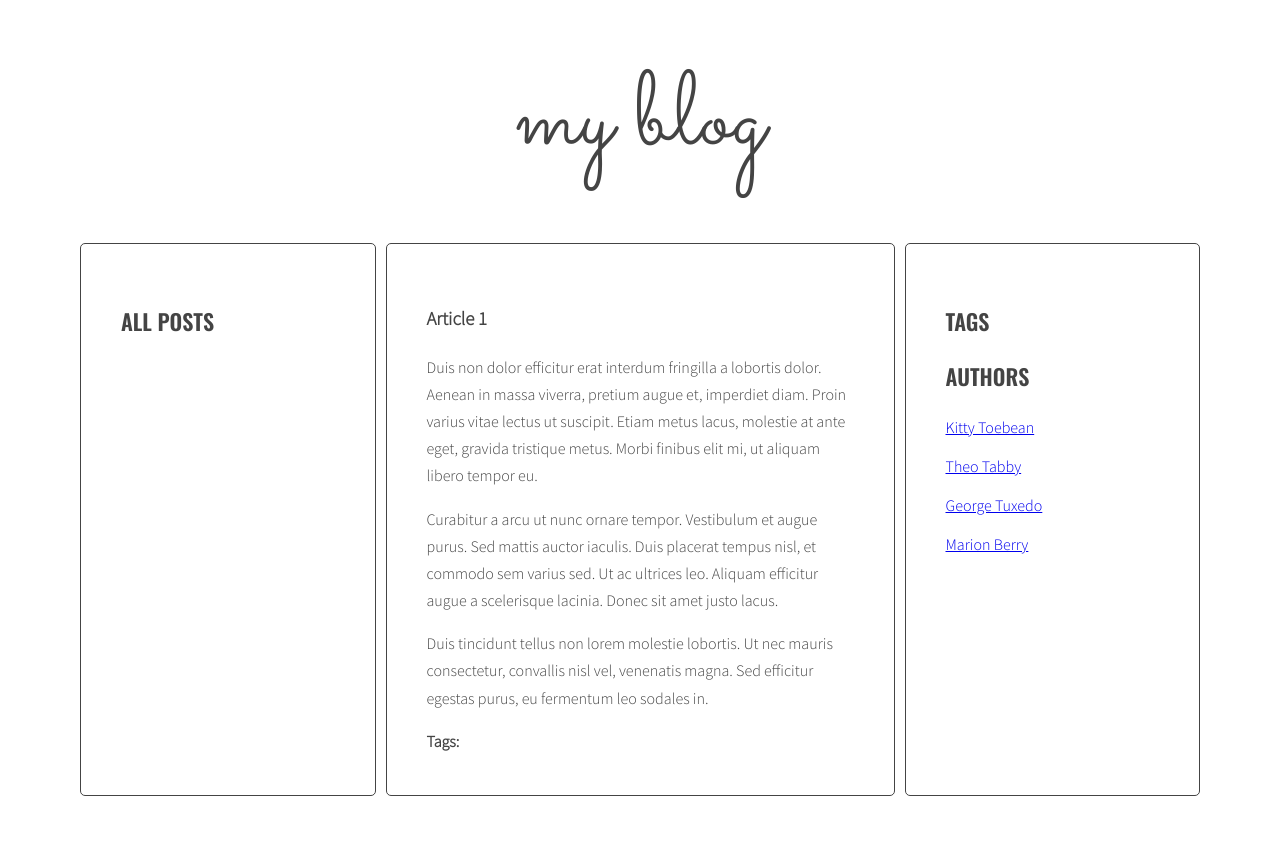
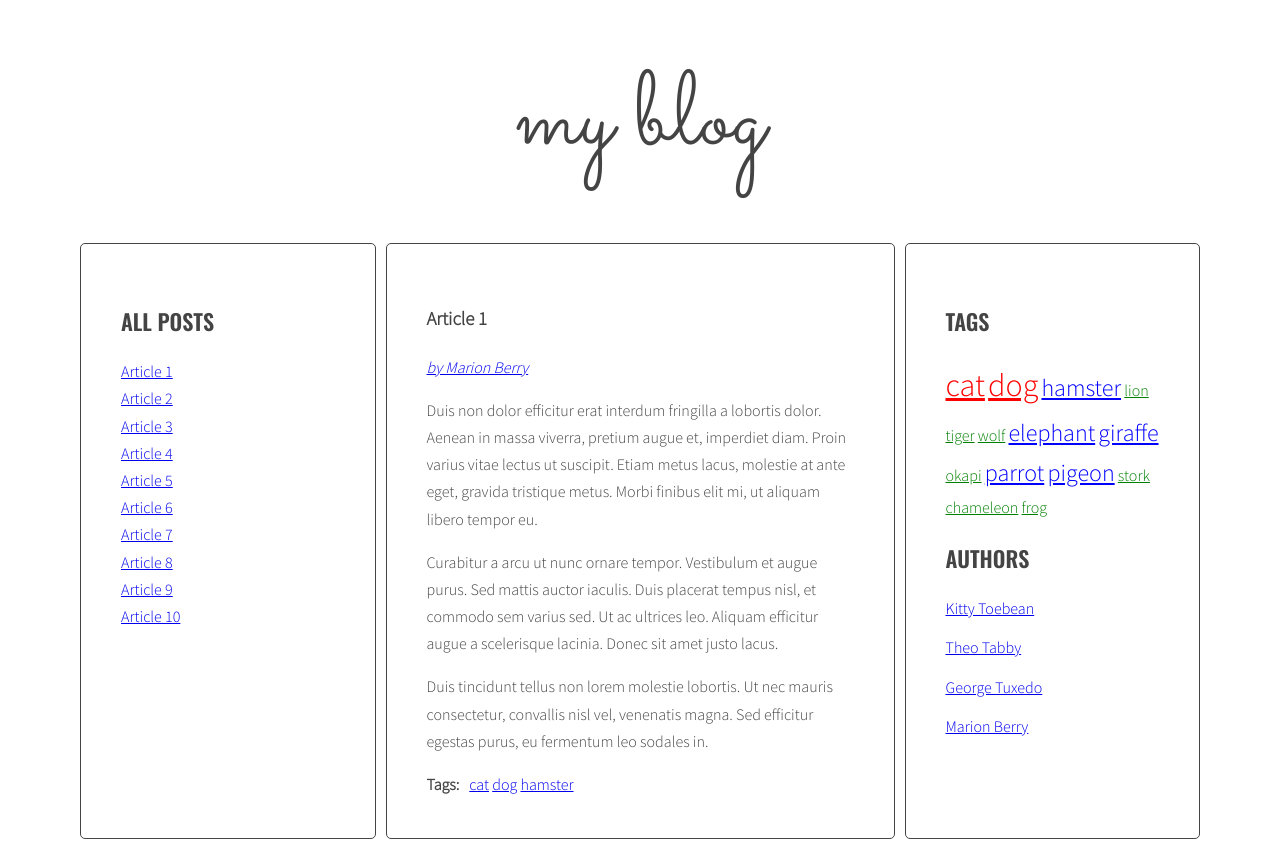
Before and after one commit to sebgub7/javascript-blog, a website: page index.html in a window 1280 px wide. Before the commit the page ends 804 px from the top, so only its background shows below. Drawn offline with nearby package versions, Linux system fonts and the light colour scheme.

Commit message:
unfinished7.3

```diff
--- a/js/script.js
+++ b/js/script.js
@@ -51,7 +51,10 @@ const optArticleSelector = '.post',
   optTitleListSelector = '.titles',
   optArticleTagsSelector = '.post-tags .list',
   optArticleAuthorSelector = '.post-author',
-  optTagsListSelector = '.tags .list';
+  optTagsListSelector = '.tags .list',
+  optCloudClassCount = '5',
+  optCloudClassPrefix = 'tag-size-',
+  optAuthorListSelector = '.authors .list'
 
 function generateTitleLinks(customSelector = '') {
 
@@ -91,23 +94,32 @@ function generateTitleLinks(customSelector = '') {
 
 generateTitleLinks();
 
-function calculateTagsParams(tags){
+function calculateTagsParams(tags) {
   const params = {
-    Math.max(0);
-    Math.min(999999);
-    console.log('cześć');
+    max: 0,
+    min: 999999,
   }
-  for(let tag in tags){
+  for (let tag in tags) {
     console.log(tag + ' is used ' + tags[tag] + ' times');
+    params.max = Math.max(tags[tag], params.max),
+    params.min = Math.min(tags[tag], params.min);
+  }
+  return params;
 }
 
-  return params;
+calculateTagsParams();
+
+function calculateTagClass(count, params) {
+const normalizedCount = count - params.min;
+const normalizedMax = params.max - params.min;
+const percentage = normalizedCount / normalizedMax;
+const classNumber = Math.floor( percentage * (optCloudClassCount - 1) + 1 );
+return optCloudClassPrefix + classNumber;
 }
+
 function generateTags() {
   /* [NEW] create a new variable allTags with an empty object */
-  let allTags = {
-
-  };
+  let allTags = {};
   console.log('allTags', allTags);
   /* find all articles */
   const articles = document.querySelectorAll(optArticleSelector);
@@ -140,7 +152,7 @@ function generateTags() {
       html = html + linkHTML;
       console.log('html:', html);
       /* [NEW] check if this link is NOT already in allTags */
-      if(!allTags[tag]) {
+      if (!allTags[tag]) {
         /* [NEW] add tag to allTags object */
         allTags[tag] = 1;
         /* END LOOP: for each tag */
@@ -160,9 +172,12 @@ function generateTags() {
     let allTagsHTML = '';
 
     /* [NEW] START LOOP: for each tag in allTags: */
-      for(let tag in allTags){
+    for (let tag in allTags) {
       /* [NEW] generate code of a link and add it to allTagsHTML */
-        allTagsHTML += '<li><a href="#tag-' + tag + '">' + tag + '</a></li> ' + ' (' + allTags[tag] + ') ';
+
+      const tagLinkHTML = calculateTagClass(allTags[tag], tagsParams) + ' ';
+      console.log('tagLinkHTML:', tagLinkHTML);
+       allTagsHTML += '<a class="' + tagLinkHTML + '" href="#tag-' + tag + '"><span>' + tag + '</a>' + '</span> ';
     }
     /* [NEW] END LOOP: for each tag in allTags: */
 
@@ -233,7 +248,8 @@ function generateTags() {
   /* find all articles */
   const articles = document.querySelectorAll(optArticleSelector);
   console.log('authors', articles);
-
+  let allAuthors = {};
+  console.log('allAuthors', allAuthors);
   for (let article of articles) {
     const titleList = article.querySelector(optArticleAuthorSelector);
     let html = '';
--- a/sass/style.scss
+++ b/sass/style.scss
@@ -110,3 +110,18 @@ body {
     margin: 0 10px 0 0;
   }
 }
+.tag-size-1 {
+  font-size: 100%;
+  color: green;
+}
+.tag-size-3 {
+  font-size: 150%;
+  color: blue;
+}
+.tag-size-5 {
+  font-size: 200%;
+  color: red;
+}
+.sidebar .list {
+  diplay: inline;
+}
```
Also changed, not shown: css/style.css, 1 other file. Lines whose indentation alone changed are shown as unchanged.
